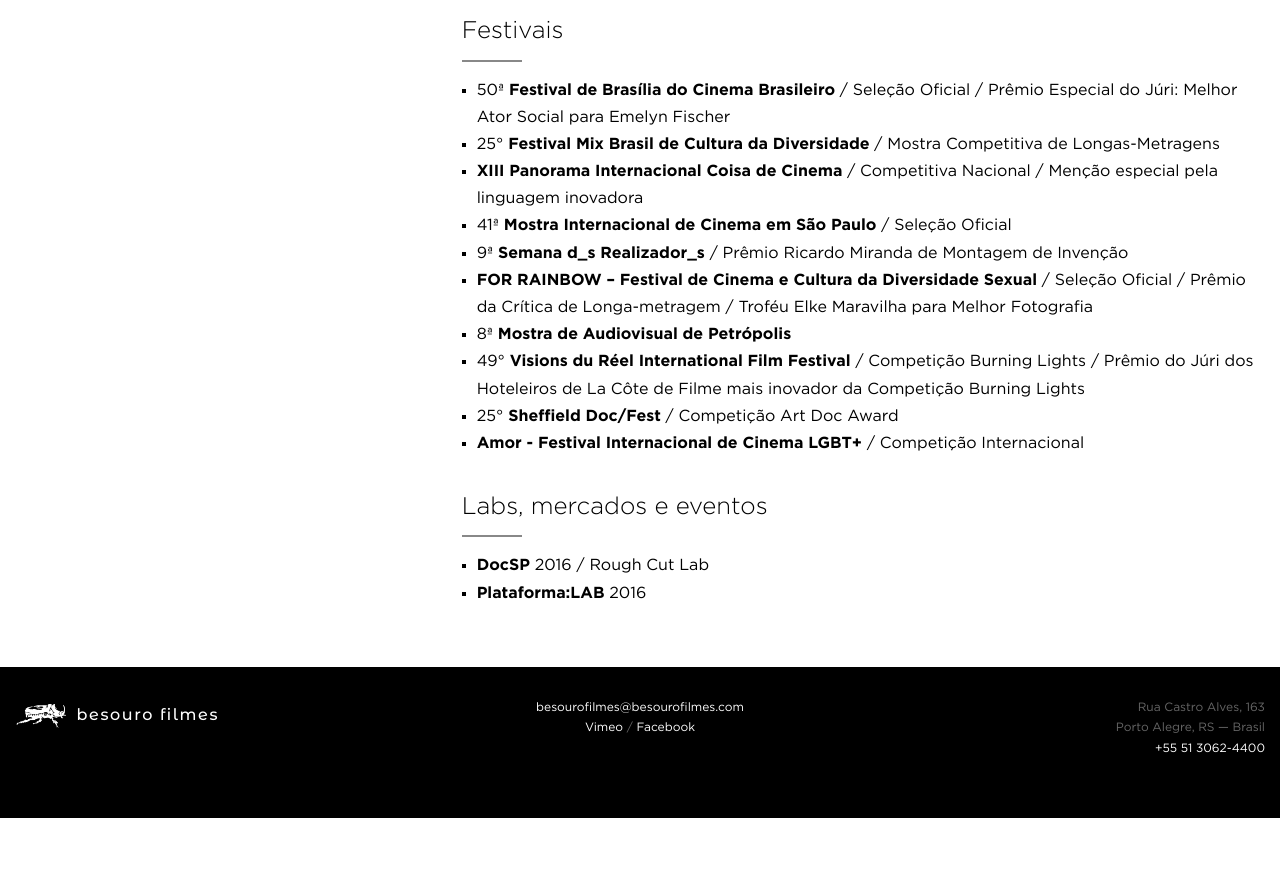
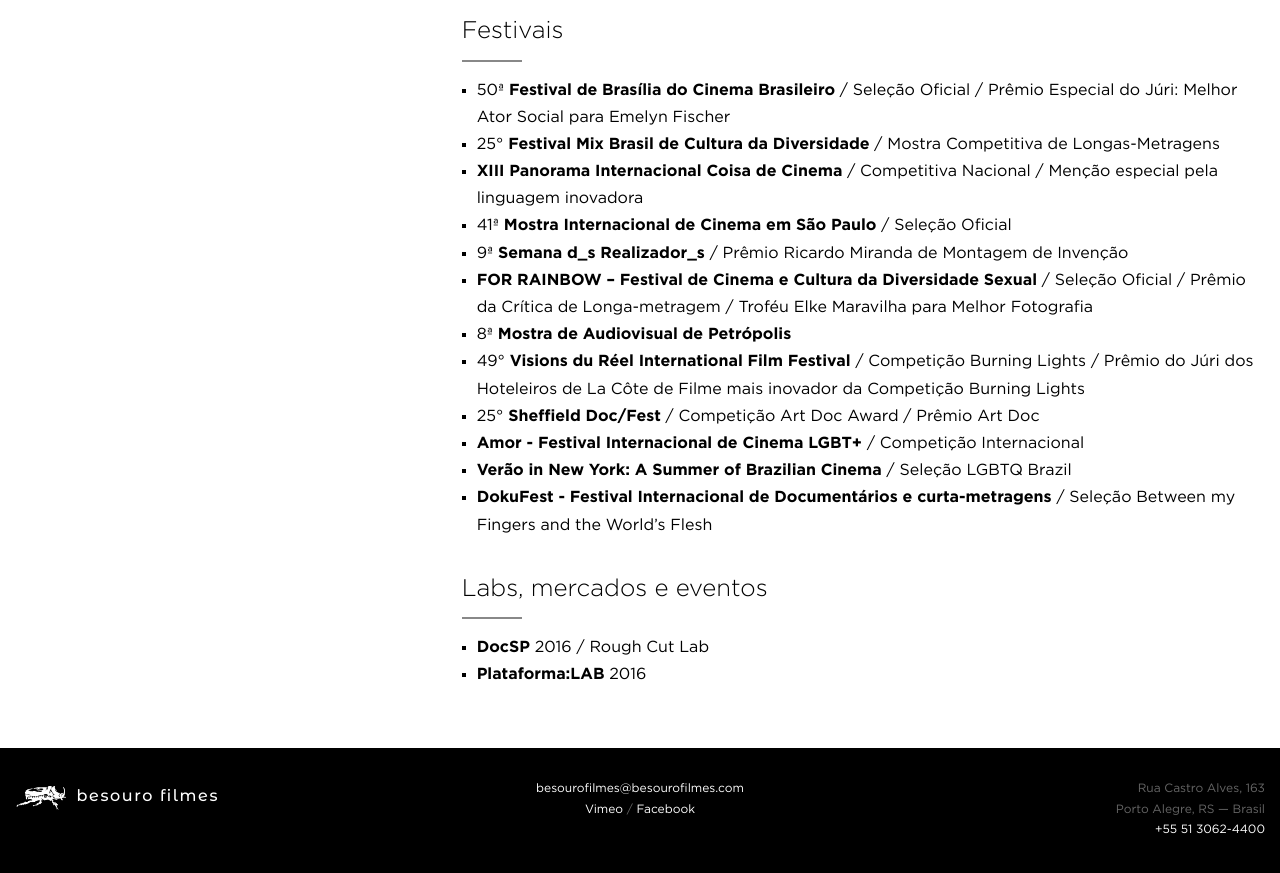
Before and after one commit to arthrfrts/besouro, a Jekyll site: the page built from _projects/musica-para-quando-as-luzes-se-apagam.md, in a window 1280 px wide and 900 px high, scrolled down 1065 px. Shown: the top 873 px of the window. Built offline with Jekyll 4.4.1, drawn with Linux system fonts in a browser that asks for light colours; before the commit the page ends 1883 px from its top, so only the background shows below that.

Commit message:
Updated Musica Para Quando As Luzes Se Apagam

```diff
--- a/_projects/musica-para-quando-as-luzes-se-apagam.md
+++ b/_projects/musica-para-quando-as-luzes-se-apagam.md
@@ -35,8 +35,10 @@
 * **FOR RAINBOW – Festival de Cinema e Cultura da Diversidade Sexual** / Seleção Oficial / Prêmio da Crítica de Longa-metragem / Troféu Elke Maravilha para Melhor Fotografia
 * 8ª **Mostra de Audiovisual de Petrópolis**
 * 49° **Visions du Réel International Film Festival**  / Competição Burning Lights / Prêmio do Júri dos Hoteleiros de La Côte de Filme mais inovador da Competição Burning Lights
-* 25° **Sheffield Doc/Fest** / Competição Art Doc Award
+* 25° **Sheffield Doc/Fest** / Competição Art Doc Award / Prêmio Art Doc
 * **Amor - Festival Internacional de Cinema LGBT+** / Competição Internacional
+* **Verão in New York: A Summer of Brazilian Cinema** / Seleção LGBTQ Brazil
+* **DokuFest - Festival Internacional de Documentários e curta-metragens** / Seleção Between my Fingers and the World's Flesh
 
 
 ## Labs, mercados e eventos
```
